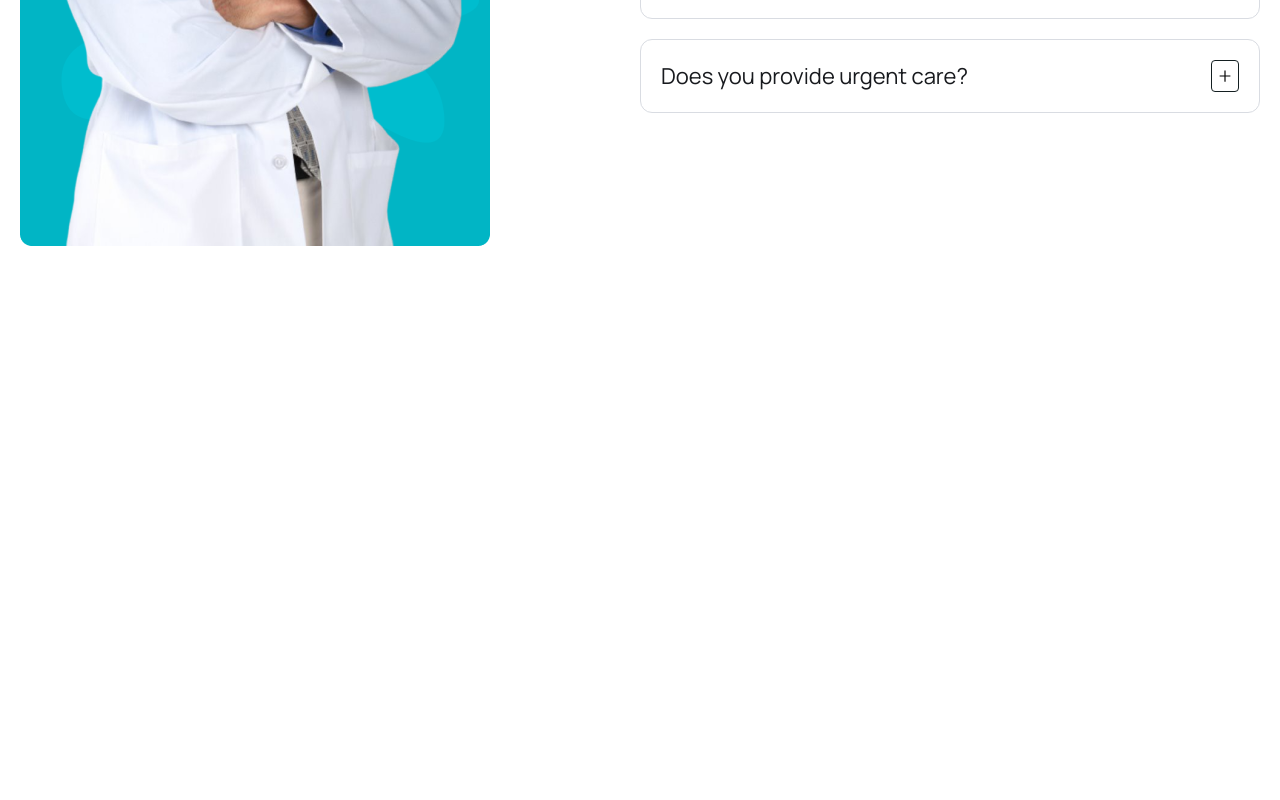
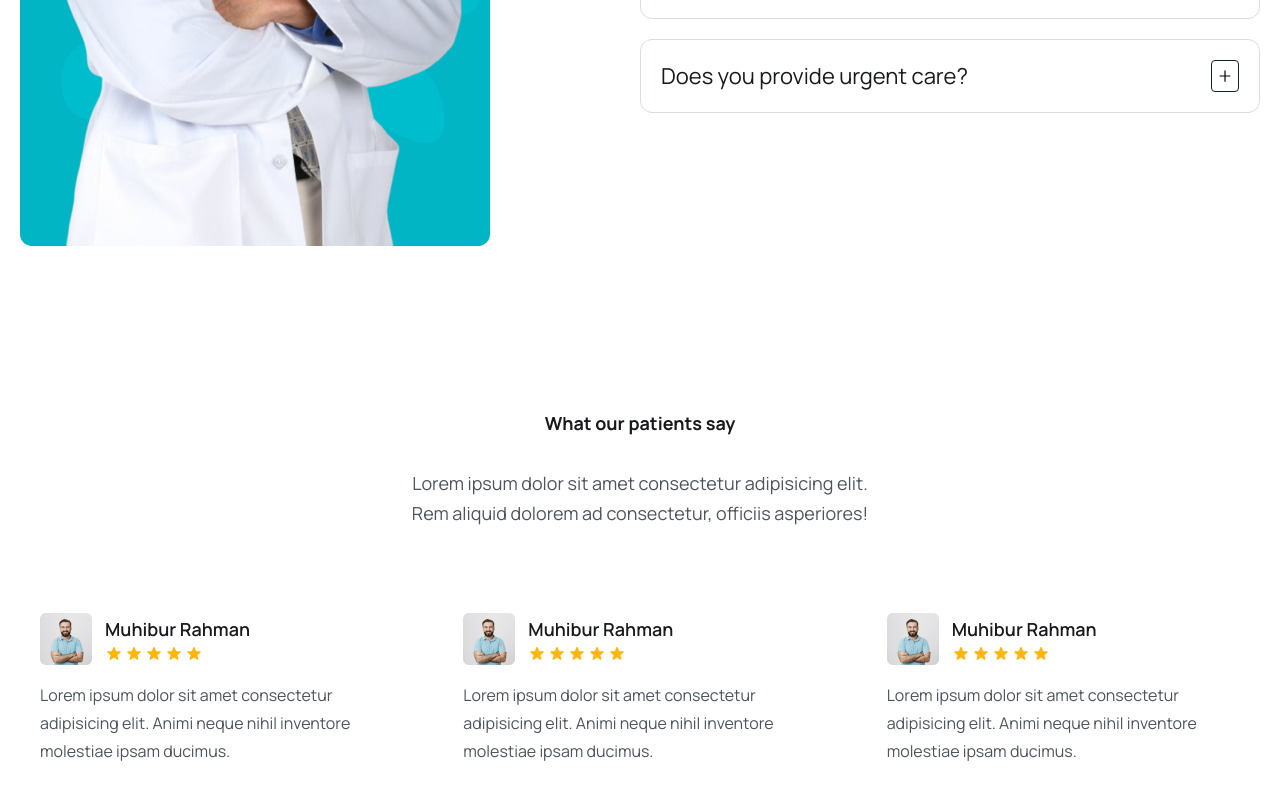
Before and after one commit to shamanth2404/DoctorAppointment, a React (Vite) app in the folder frontend/: page / in a window 1280 px wide. Shown: the part 5272-6072 px from the top of the page. Before the commit the page ends 5593 px from the top, so only its background shows below. Built offline with nearby package versions, Linux system fonts and the light colour scheme.

Commit message:
Testimonial

```diff
--- /dev/null
+++ b/frontend/src/components/testimonial/Testimonial.jsx
@@ -0,0 +1,166 @@
+import React from "react";
+import  Pagination  from "swiper";
+import { Swiper, SwiperSlide } from "swiper/react";
+import "swiper/css";
+import "swiper/css/pagination";
+import patientAvatar from "../../assets/images/patient-avatar.png";
+import { HiStar } from "react-icons/hi";
+
+const Testimonial = () => {
+  return (
+    <div className="mt-[30px] lg:mt-[55px]">
+      <Swiper
+        modules={ Pagination }
+        spaceBetween={30}
+        slidesPerView={1}
+        pagination={{ clickable: true }}
+        breakpoints={{
+          640: { slidesPerView: 1, spaceBetween: 0 },
+          768: { slidesPerView: 2, spaceBetween: 20 },
+          1024: { slidesPerView: 3, spaceBetween: 30 },
+        }}
+      >
+        <SwiperSlide>
+          <div className="py-[30px] px-5 rounded-3">
+            <div className="flex items-center gap-[13px]">
+              <img src={patientAvatar} alt="" />
+              <div>
+                <h4 className="text-[18px] leading-[30px] font-semibold text-headingColor">
+                  Muhibur Rahman
+                </h4>
+                <div className="flex items-center gap-[2px]">
+                  <HiStar className="text-yellowColor w-[18px] h-5" />
+                  <HiStar className="text-yellowColor w-[18px] h-5" />
+                  <HiStar className="text-yellowColor w-[18px] h-5" />
+                  <HiStar className="text-yellowColor w-[18px] h-5" />
+                  <HiStar className="text-yellowColor w-[18px] h-5" />
+                </div>
+              </div>
+            </div>
+            <p className="text-[16px] leading-7 mt-4 text-textColor font-[400]">
+              Lorem ipsum dolor sit amet consectetur adipisicing elit. Animi
+              neque nihil inventore molestiae ipsam ducimus.
+            </p>
+          </div>
+        </SwiperSlide>
+        <SwiperSlide>
+          <div className="py-[30px] px-5 rounded-3">
+            <div className="flex items-center gap-[13px]">
+              <img src={patientAvatar} alt="" />
+              <div>
+                <h4 className="text-[18px] leading-[30px] font-semibold text-headingColor">
+                  Muhibur Rahman
+                </h4>
+                <div className="flex items-center gap-[2px]">
+                  <HiStar className="text-yellowColor w-[18px] h-5" />
+                  <HiStar className="text-yellowColor w-[18px] h-5" />
+                  <HiStar className="text-yellowColor w-[18px] h-5" />
+                  <HiStar className="text-yellowColor w-[18px] h-5" />
+                  <HiStar className="text-yellowColor w-[18px] h-5" />
+                </div>
+              </div>
+            </div>
+            <p className="text-[16px] leading-7 mt-4 text-textColor font-[400]">
+              Lorem ipsum dolor sit amet consectetur adipisicing elit. Animi
+              neque nihil inventore molestiae ipsam ducimus.
+            </p>
+          </div>
+        </SwiperSlide>
+        <SwiperSlide>
+          <div className="py-[30px] px-5 rounded-3">
+            <div className="flex items-center gap-[13px]">
+              <img src={patientAvatar} alt="" />
+              <div>
+                <h4 className="text-[18px] leading-[30px] font-semibold text-headingColor">
+                  Muhibur Rahman
+                </h4>
+                <div className="flex items-center gap-[2px]">
+                  <HiStar className="text-yellowColor w-[18px] h-5" />
+                  <HiStar className="text-yellowColor w-[18px] h-5" />
+                  <HiStar className="text-yellowColor w-[18px] h-5" />
+                  <HiStar className="text-yellowColor w-[18px] h-5" />
+                  <HiStar className="text-yellowColor w-[18px] h-5" />
+                </div>
+              </div>
+            </div>
+            <p className="text-[16px] leading-7 mt-4 text-textColor font-[400]">
+              Lorem ipsum dolor sit amet consectetur adipisicing elit. Animi
+              neque nihil inventore molestiae ipsam ducimus.
+            </p>
+          </div>
+        </SwiperSlide>
+        <SwiperSlide>
+          <div className="py-[30px] px-5 rounded-3">
+            <div className="flex items-center gap-[13px]">
+              <img src={patientAvatar} alt="" />
+              <div>
+                <h4 className="text-[18px] leading-[30px] font-semibold text-headingColor">
+                  Muhibur Rahman
+                </h4>
+                <div className="flex items-center gap-[2px]">
+                  <HiStar className="text-yellowColor w-[18px] h-5" />
+                  <HiStar className="text-yellowColor w-[18px] h-5" />
+                  <HiStar className="text-yellowColor w-[18px] h-5" />
+                  <HiStar className="text-yellowColor w-[18px] h-5" />
+                  <HiStar className="text-yellowColor w-[18px] h-5" />
+                </div>
+              </div>
+            </div>
+            <p className="text-[16px] leading-7 mt-4 text-textColor font-[400]">
+              Lorem ipsum dolor sit amet consectetur adipisicing elit. Animi
+              neque nihil inventore molestiae ipsam ducimus.
+            </p>
+          </div>
+        </SwiperSlide>
+        <SwiperSlide>
+          <div className="py-[30px] px-5 rounded-3">
+            <div className="flex items-center gap-[13px]">
+              <img src={patientAvatar} alt="" />
+              <div>
+                <h4 className="text-[18px] leading-[30px] font-semibold text-headingColor">
+                  Muhibur Rahman
+                </h4>
+                <div className="flex items-center gap-[2px]">
+                  <HiStar className="text-yellowColor w-[18px] h-5" />
+                  <HiStar className="text-yellowColor w-[18px] h-5" />
+                  <HiStar className="text-yellowColor w-[18px] h-5" />
+                  <HiStar className="text-yellowColor w-[18px] h-5" />
+                  <HiStar className="text-yellowColor w-[18px] h-5" />
+                </div>
+              </div>
+            </div>
+            <p className="text-[16px] leading-7 mt-4 text-textColor font-[400]">
+              Lorem ipsum dolor sit amet consectetur adipisicing elit. Animi
+              neque nihil inventore molestiae ipsam ducimus.
+            </p>
+          </div>
+        </SwiperSlide>
+        <SwiperSlide>
+          <div className="py-[30px] px-5 rounded-3">
+            <div className="flex items-center gap-[13px]">
+              <img src={patientAvatar} alt="" />
+              <div>
+                <h4 className="text-[18px] leading-[30px] font-semibold text-headingColor">
+                  Muhibur Rahman
+                </h4>
+                <div className="flex items-center gap-[2px]">
+                  <HiStar className="text-yellowColor w-[18px] h-5" />
+                  <HiStar className="text-yellowColor w-[18px] h-5" />
+                  <HiStar className="text-yellowColor w-[18px] h-5" />
+                  <HiStar className="text-yellowColor w-[18px] h-5" />
+                  <HiStar className="text-yellowColor w-[18px] h-5" />
+                </div>
+              </div>
+            </div>
+            <p className="text-[16px] leading-7 mt-4 text-textColor font-[400]">
+              Lorem ipsum dolor sit amet consectetur adipisicing elit. Animi
+              neque nihil inventore molestiae ipsam ducimus.
+            </p>
+          </div>
+        </SwiperSlide>
+      </Swiper>
+    </div>
+  );
+};
+
+export default Testimonial;
--- a/frontend/src/pages/Home.jsx
+++ b/frontend/src/pages/Home.jsx
@@ -15,6 +15,7 @@
 import DoctorList from "../components/Doctors/DoctorList";
 import faqImg from '../assets/images/faq-img.png'
 import FaqList from "../components/faq/FaqList";
+import Testimonial from "../components/testimonial/Testimonial";
 const Home = () => {
   return (
     <>
@@ -239,7 +240,15 @@
         </div>
       </section>
       {/* Testimonial */}
-
+      <section>
+        <div className="container">
+          <div className="xl:w-[470px] mx-auto">
+            <h2 className="heading text-center">What our patients say</h2>
+            <p className="textPara text-center">Lorem ipsum dolor sit amet consectetur adipisicing elit. Rem aliquid dolorem ad consectetur, officiis asperiores!</p>
+          </div>
+          <Testimonial />
+        </div>
+      </section>
     </>
   );
 };
```
